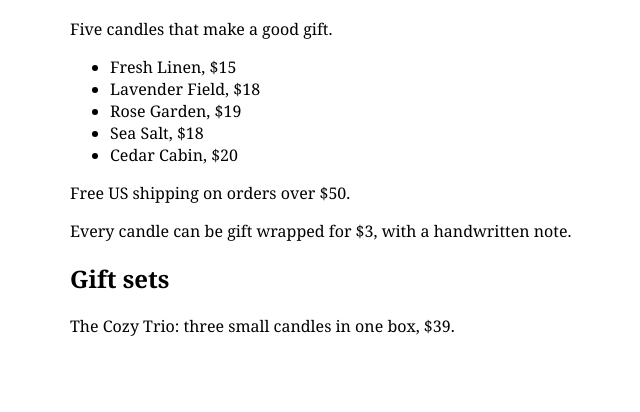
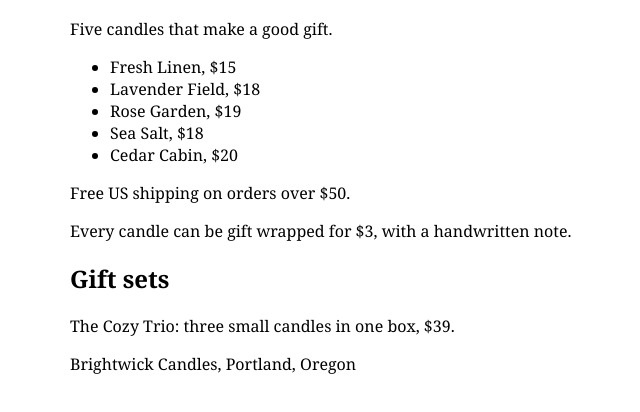
Before and after one commit to maya-brightwick/gift-guide, a plain HTML site: page index.html in a window 1280 px wide. Shown: the part 86-498 px from the top of the page, without its empty margins (270-910 px from the left). Drawn offline with Linux system fonts and the light colour scheme.

Commit message:
Add a footer

```diff
--- a/index.html
+++ b/index.html
@@ -19,5 +19,6 @@
   <p>Every candle can be gift wrapped for $3, with a handwritten note.</p>
   <h2>Gift sets</h2>
   <p>The Cozy Trio: three small candles in one box, $39.</p>
+  <footer>Brightwick Candles, Portland, Oregon</footer>
 </body>
 </html>
```
